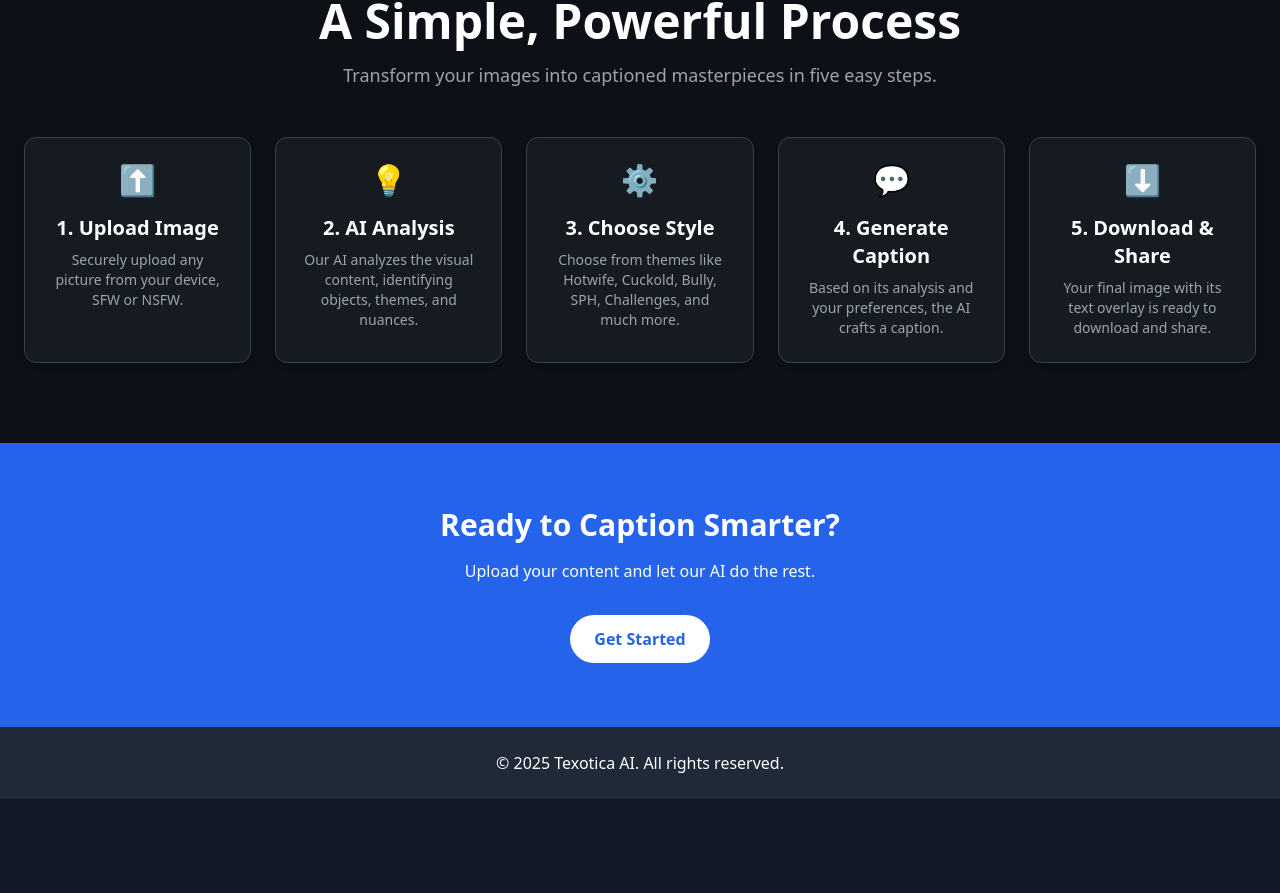
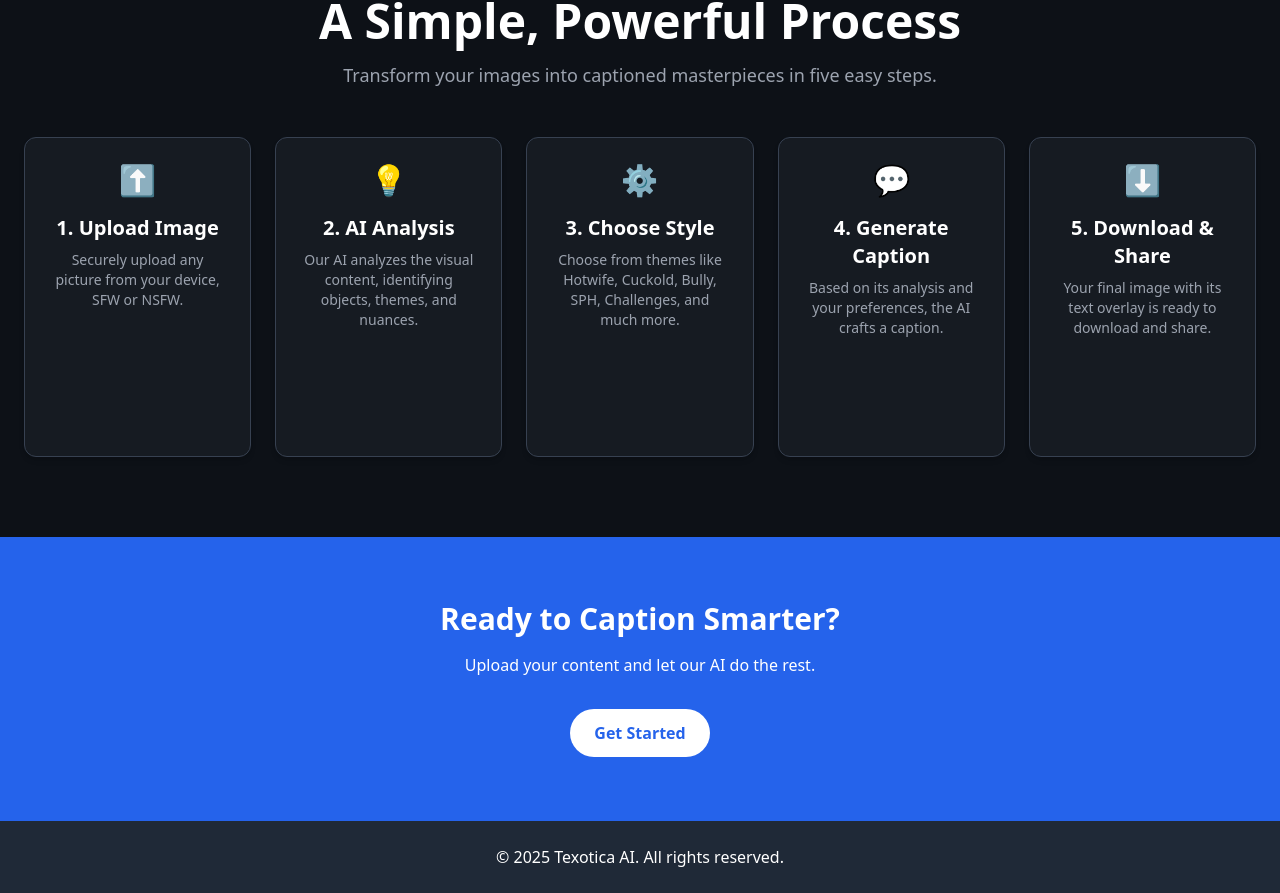
Before and after one commit to saadsaifullah/caption_ai, a React (Vite) app: page / in a window 1280 px wide. Shown: the part 1175-2068 px from the top of the page. Before the commit the page ends 1974 px from the top, so only its background shows below. Built offline with nearby package versions, Linux system fonts and the light colour scheme; no server answers.

Commit message:
Update project for deployment

```diff
--- a/src/components/Hero.tsx
+++ b/src/components/Hero.tsx
@@ -128,7 +128,7 @@ const Hero = () => {
             ].map((step, index) => (
               <div
                 key={index}
-                className="transition-all duration-300 bg-[#161b22] hover:bg-[#1f2937] p-6 rounded-xl shadow-md hover:shadow-lg border border-gray-700"
+                className="transition-all duration-300 bg-[#161b22] p-6 rounded-xl shadow-md border border-gray-700 hover:scale-105 hover:border-pink-500 min-h-[300px] md:min-h-[320px] flex flex-col items-center justify-start"
               >
                 <div className="text-3xl mb-4">{step.icon}</div>
                 <h3 className="text-xl font-semibold mb-2">{step.title}</h3>
```
